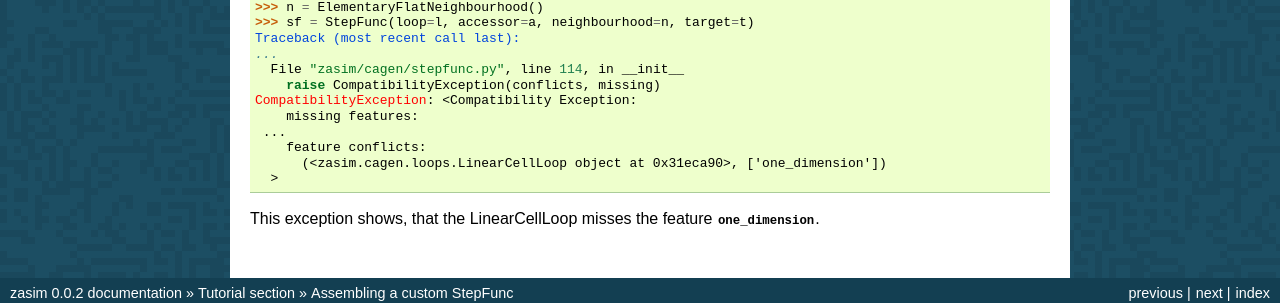
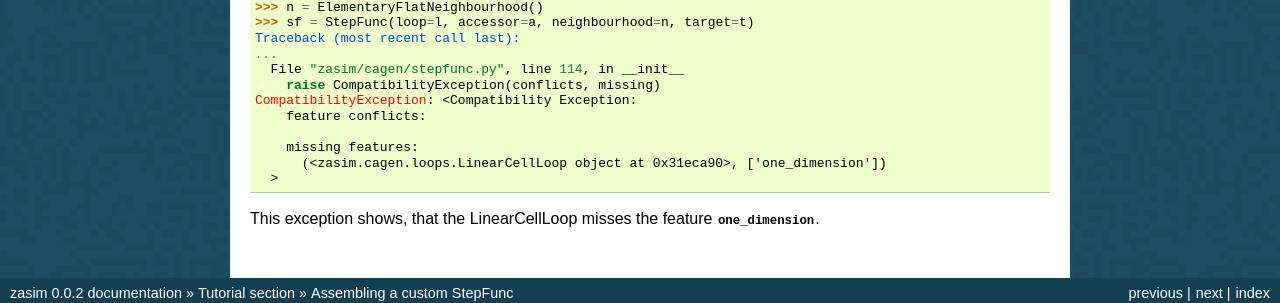
Before and after one commit to timo/zasim, a Sphinx documentation site: the page built from docs/tutorial/custom_stepfunc.rst, in a window 1280 px wide and 900 px high, scrolled down 3685 px. Shown: the part 560-863 px from the top of the window. Built offline with Sphinx 7.4.7, drawn with Linux system fonts in a browser that asks for light colours; formulas are drawn with MathJax 3; pages that are not in the unit, such as notebooks, are missing from menus.

```diff
--- a/docs/tutorial/custom_stepfunc.rst
+++ b/docs/tutorial/custom_stepfunc.rst
@@ -298,9 +298,9 @@ Using a wrong combination of StepFuncVisitors will result in such an exception:
       File "zasim/cagen/stepfunc.py", line 114, in __init__
         raise CompatibilityException(conflicts, missing)
     CompatibilityException: <Compatibility Exception:
+        feature conflicts:
+    <BLANKLINE>
         missing features:
-     ...
-        feature conflicts:
           (<zasim.cagen.loops.LinearCellLoop object at 0x31eca90>, ['one_dimension'])
       >
 
```
